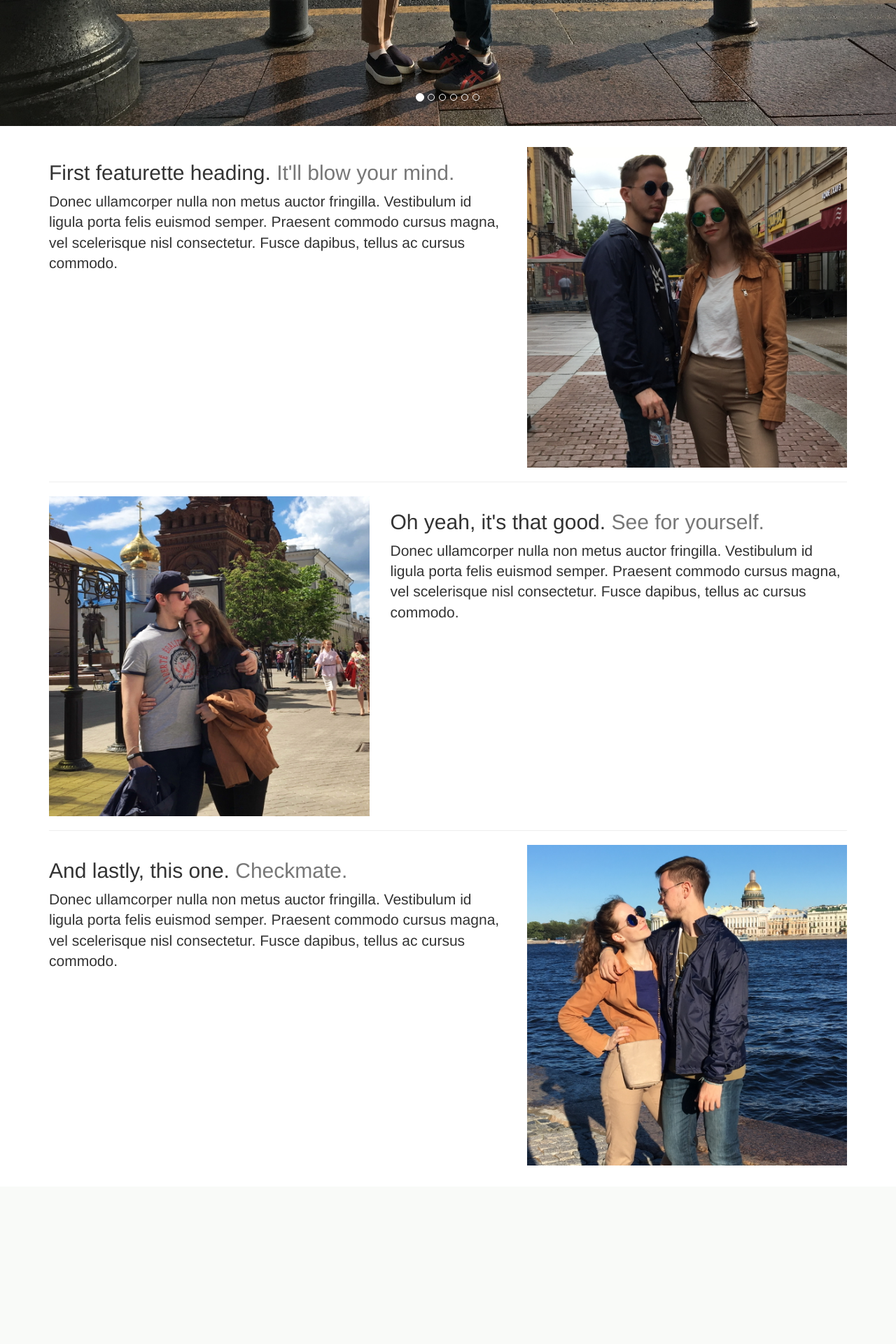
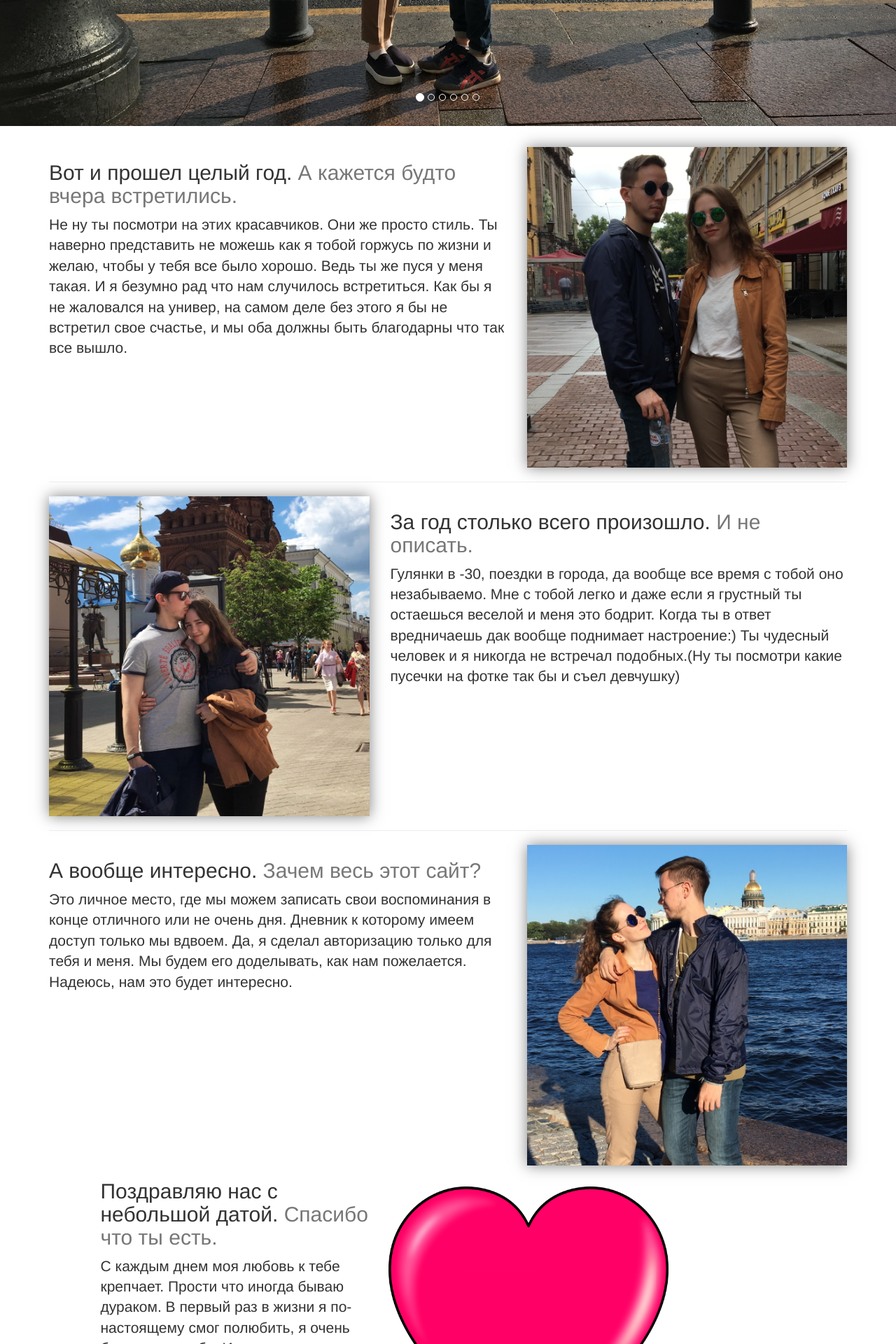
Before and after one commit to AndeyGordeev/LoveProject, a Django app: page / in a window 1280 px wide. Shown: the part 800-2720 px from the top of the page at 70% size. Before the commit the page ends 2465 px from the top, so only its background shows below. Run offline with Django 3.2, Linux system fonts and the light colour scheme; parts of the project's set-up code (start-up, migrations or seed data) failed here and were passed over; some libraries are stand-ins or nearby versions.

Commit message:
Site v1.0

```diff
--- a/static/css/style.css
+++ b/static/css/style.css
@@ -73,6 +73,7 @@ body {
 
 @media screen and (max-width: 600px) {
     .pt {width: 90%; height: 30%}
+    .ptdashboard {width: 90%;}
 }
 
 @keyframes opacityahnge {
@@ -137,5 +138,42 @@ body {
 .memoryH{
     font-family: "Times New Roman", sans-serif;
     font-size: 30px;
-    color: #47b2e2;
+    color: #bdbab8;
 }
+
+#heart{
+    height: 400px;
+    width: 400px;
+    padding-top: 30px;
+}
+
+#divjs{
+    height: 120px;
+    width: 90%;
+    background-color: #98c577;
+    margin-top: 40px;
+    text-align: center;
+    color: white;
+    box-shadow: 0 0 20px rgba(0,0,0,0.5);
+    line-height: 90px;
+    border: 1px dashed #000;
+    margin-bottom: 30px;
+}
+
+#heart:hover{
+    margin-top: 10px;
+    cursor: pointer;
+}
+
+.main{
+    align-content: center;
+    width: 90%;
+}
+
+.img-responsive{
+    box-shadow: 0 0 20px rgba(0,0,0,0.5);
+}
+
+@media screen and (max-width: 600px) {
+    .ptdashboard {width: 90%;}
+}
--- /dev/null
+++ b/static/js/slide.js
@@ -0,0 +1,9 @@
+$(function () {
+    $('#heart').click(function () {
+      if ($("#divjs:first").is(":hidden")) {
+        $("#divjs").slideDown("slow");
+      } else {
+        $("#divjs").hide();
+      }
+ });
+});
--- a/templates/index.html
+++ b/templates/index.html
@@ -50,8 +50,8 @@
 
       <div class="row featurette">
         <div class="col-md-7">
-          <h2 class="featurette-heading">First featurette heading. <span class="text-muted">It'll blow your mind.</span></h2>
-          <p class="lead">Donec ullamcorper nulla non metus auctor fringilla. Vestibulum id ligula porta felis euismod semper. Praesent commodo cursus magna, vel scelerisque nisl consectetur. Fusce dapibus, tellus ac cursus commodo.</p>
+          <h2 class="featurette-heading">Вот и прошел целый год. <span class="text-muted">А кажется будто вчера встретились. </span></h2>
+          <p class="lead">Не ну ты посмотри на этих красавчиков. Они же просто стиль. Ты наверно представить не можешь как я тобой горжусь по жизни и желаю, чтобы у тебя все было хорошо. Ведь ты же пуся у меня такая. И я безумно рад что нам случилось встретиться. Как бы я не жаловался на универ, на самом деле без этого я бы не встретил свое счастье, и мы оба должны быть благодарны что так все вышло.</p>
         </div>
         <div class="col-md-5">
           <img class="featurette-image img-responsive" src="{% static 'img/1-1.jpg' %}" alt="Generic placeholder image">
@@ -65,8 +65,8 @@
           <img class="featurette-image img-responsive" src="{% static 'img/1-2.jpg' %}" alt="Generic placeholder image">
         </div>
         <div class="col-md-7">
-          <h2 class="featurette-heading">Oh yeah, it's that good. <span class="text-muted">See for yourself.</span></h2>
-          <p class="lead">Donec ullamcorper nulla non metus auctor fringilla. Vestibulum id ligula porta felis euismod semper. Praesent commodo cursus magna, vel scelerisque nisl consectetur. Fusce dapibus, tellus ac cursus commodo.</p>
+          <h2 class="featurette-heading">За год столько всего произошло. <span class="text-muted">И не описать.</span></h2>
+          <p class="lead">Гулянки в -30, поездки в города, да вообще все время с тобой оно незабываемо. Мне с тобой легко и даже если я грустный ты остаешься веселой и меня это бодрит. Когда ты в ответ вредничаешь дак вообще поднимает настроение:) Ты чудесный человек и я никогда не встречал подобных.(Ну ты посмотри какие пусечки на фотке так бы и съел девчушку)</p>
         </div>
       </div>
 
@@ -74,16 +74,31 @@
 
       <div class="row featurette">
         <div class="col-md-7">
-          <h2 class="featurette-heading">And lastly, this one. <span class="text-muted">Checkmate.</span></h2>
-          <p class="lead">Donec ullamcorper nulla non metus auctor fringilla. Vestibulum id ligula porta felis euismod semper. Praesent commodo cursus magna, vel scelerisque nisl consectetur. Fusce dapibus, tellus ac cursus commodo.</p>
+          <h2 >А вообще интересно. <span class="text-muted">Зачем весь этот сайт?</span></h2>
+          <p class="lead">Это личное место, где мы можем записать свои воспоминания в конце отличного или не очень дня. Дневник к которому имеем доступ только мы вдвоем. Да, я сделал авторизацию только для тебя и меня. Мы будем его доделывать, как нам пожелается. Надеюсь, нам это будет интересно.</p>
         </div>
         <div class="col-md-5">
           <img class="featurette-image img-responsive" src="{% static 'img/1-3.jpg' %}" alt="Generic placeholder image">
         </div>
       </div>
-    </div>
+
+
+        <div class="row featurette">
+            <div class="container main">
+
+                <img id="heart" src="{% static 'img/heart.png' %}">
+                    <div class="col-md-5">
+                        <h2 >Поздравляю нас с небольшой датой. <span class="text-muted">Спасибо что ты есть.</span></h2>
+                        <p class="lead">С каждым днем моя любовь к тебе крепчает. Прости что иногда бываю дураком. В первый раз в жизни я по-настоящему смог полюбить, я очень благодарен тебе. И еще, говорят если нажать на сердечко, будет весело.</p>
+                    </div>
+                <div id="divjs" hidden="true">
+                    <h1 class="featurette-heading">Я тебя люблю!</h1>
+                    <p class="lead">оченьоченьоченьоченьоченьоченьоченьоченьоченьоченьоченьочень</p>
+                </div>
+            </div>
+        </div>
     </div>
 
  {% endblock %}
 
-{% block js %}<script src="{% static 'js/slider.js'%}"></script> {% endblock %}
+{% block js %}<script src="{% static 'js/slide.js'%}"> </script> {% endblock %}
--- a/user/templates/user/dashboard.html
+++ b/user/templates/user/dashboard.html
@@ -28,3 +28,4 @@
     </div>
 
 {% endblock %}
+{% block css %}<script src="{% static 'js/slide.js' %}"></script>{% endblock %}
```
Also changed, not shown: db.sqlite3, static/img/heart.png (added).
